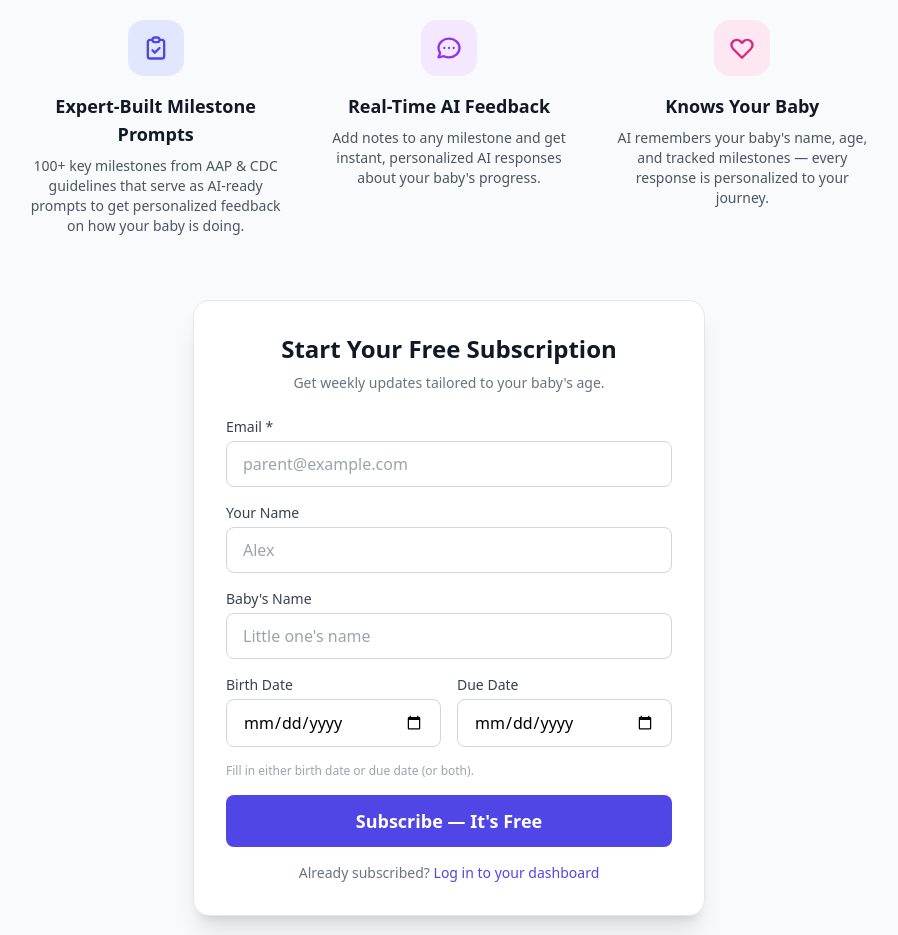
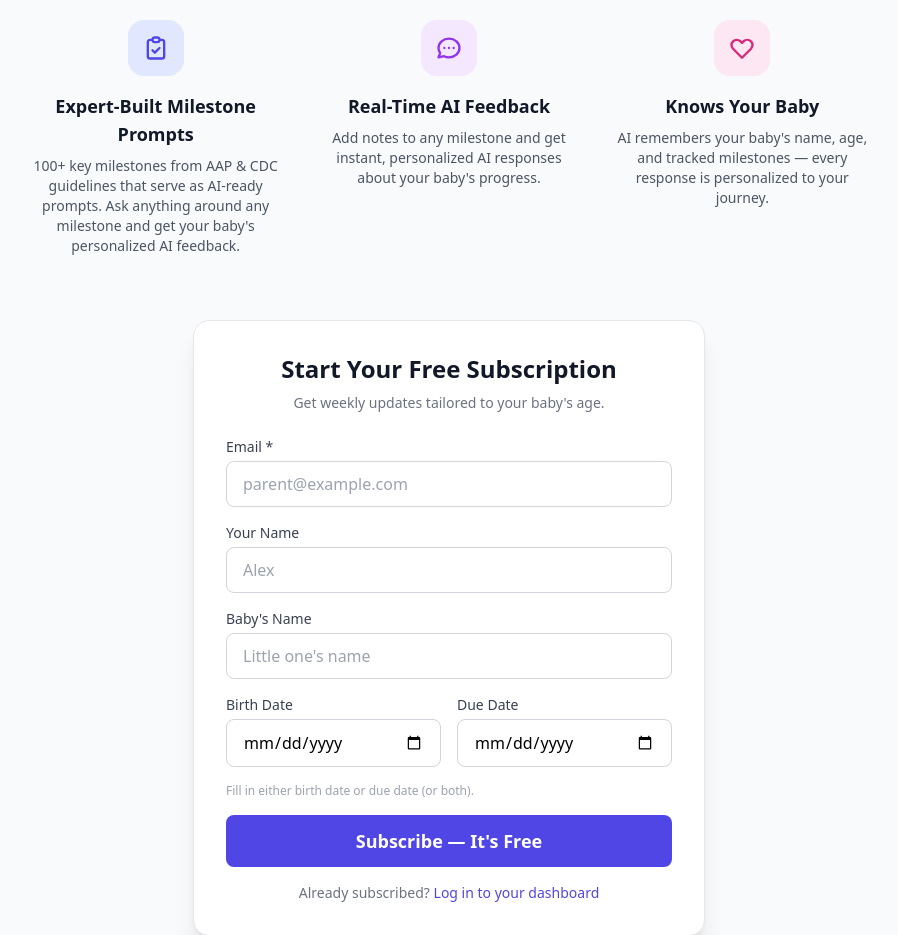
Before and after one commit to mtjones3/newborn-navigator, a FastAPI app: page / in a window 1280 px wide. Shown: the part 378-1313 px from the top of the page, without its empty margins (191-1089 px from the left). Run offline with FastAPI, Linux system fonts and the light colour scheme; some libraries are stand-ins or nearby versions.

Commit message:
Add ask anything copy to milestone prompts

```diff
--- a/app/templates/public/landing.html
+++ b/app/templates/public/landing.html
@@ -31,7 +31,7 @@
                 </svg>
             </div>
             <h3 class="text-lg font-semibold text-gray-900 mb-2">Expert-Built Milestone Prompts</h3>
-            <p class="text-sm text-gray-600">100+ key milestones from AAP & CDC guidelines that serve as AI-ready prompts to get personalized feedback on how your baby is doing.</p>
+            <p class="text-sm text-gray-600">100+ key milestones from AAP & CDC guidelines that serve as AI-ready prompts. Ask anything around any milestone and get your baby's personalized AI feedback.</p>
         </div>
         <div class="text-center">
             <div class="w-14 h-14 bg-purple-100 rounded-2xl flex items-center justify-center mx-auto mb-4">
```
